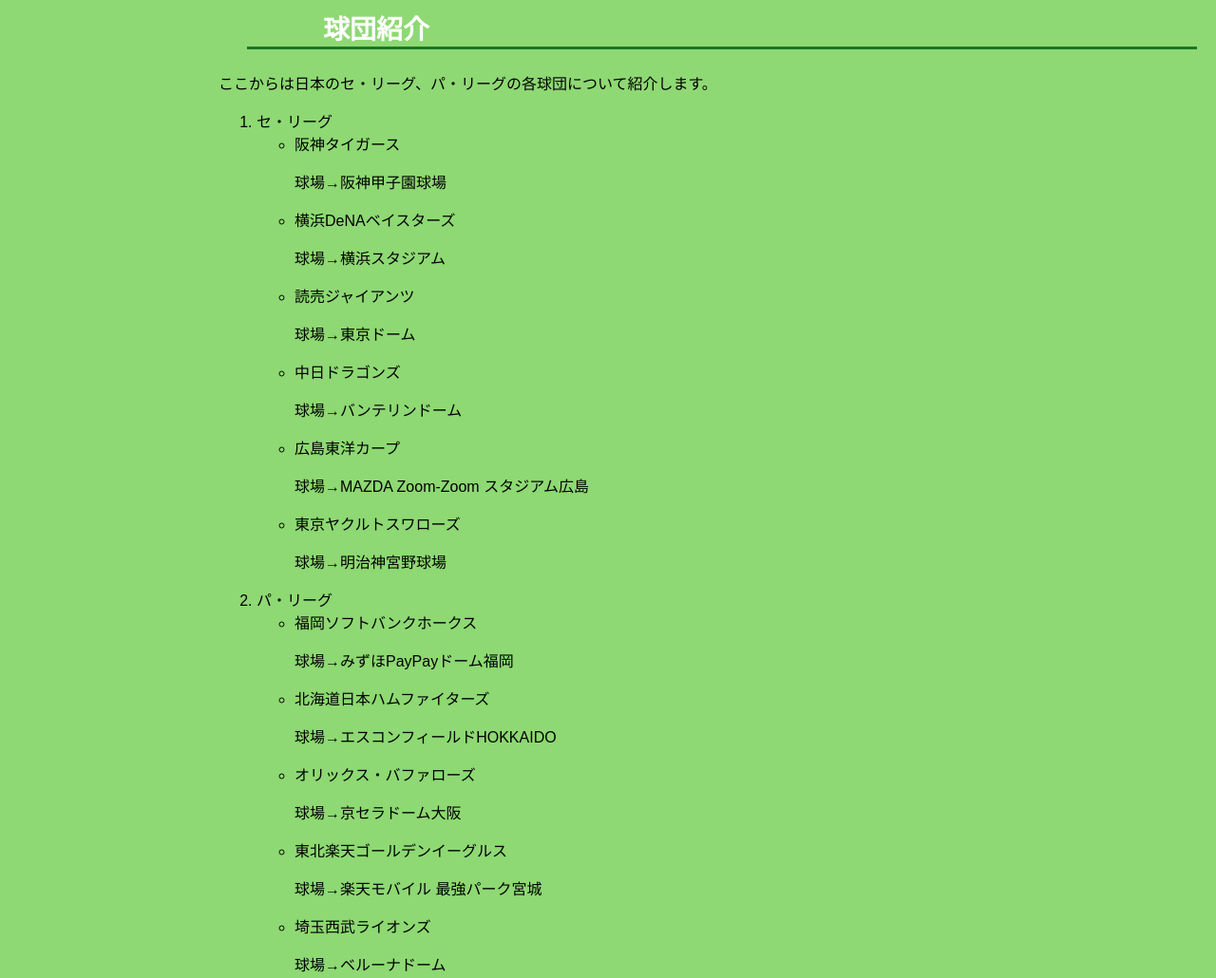
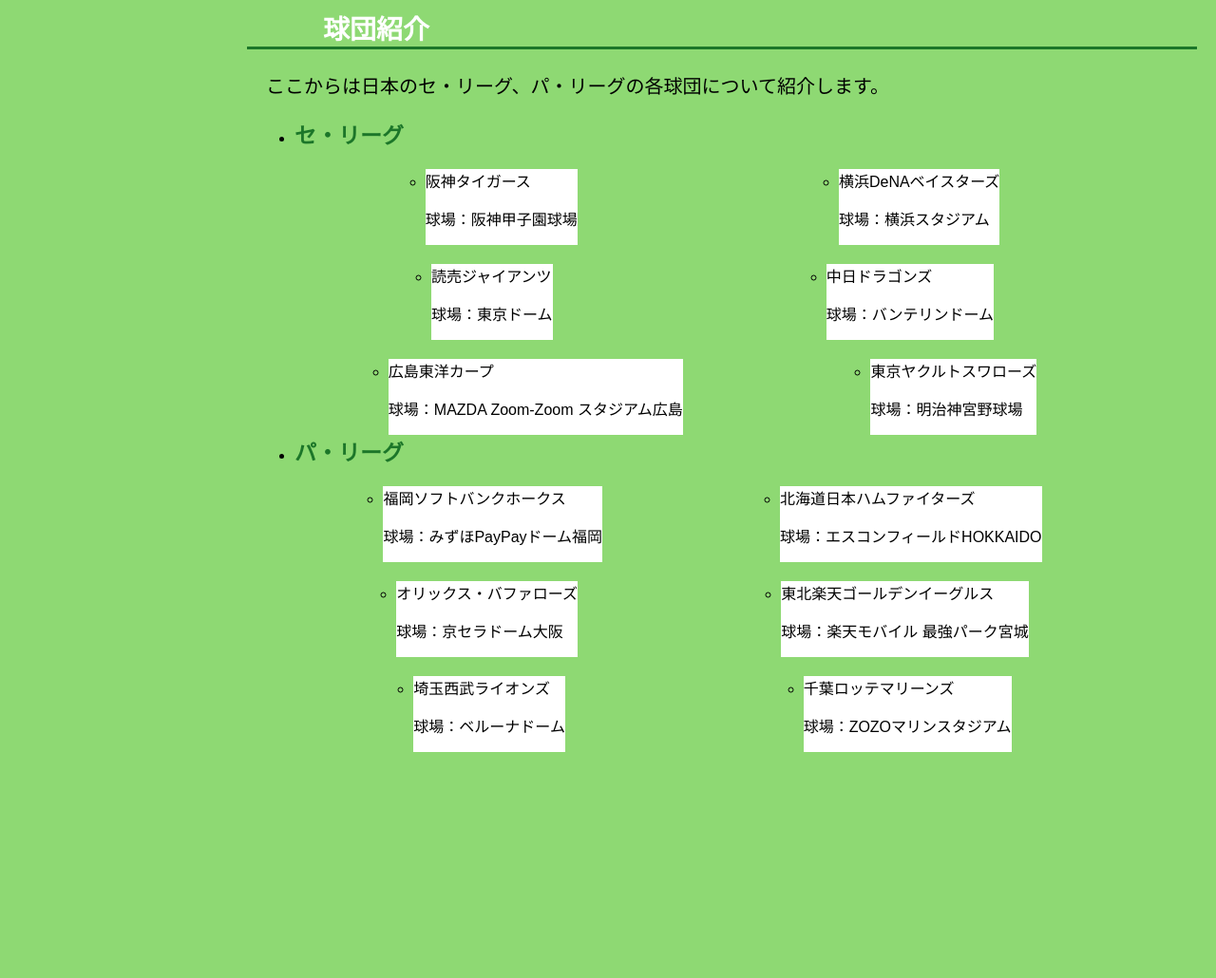
Before and after one commit to 1F10260013/cs1-2026-class8-team1-project, a plain HTML site: page baseball.html in a window 1280 px wide. Shown: the part 2440-3470 px from the top of the page at 95% size. After the commit the page ends 3248 px from the top, so only its background shows below. Drawn offline with Linux system fonts and the light colour scheme.

Commit message:
baseball.cssを変更
球団紹介で配置を変更しました。

```diff
--- a/baseball.css
+++ b/baseball.css
@@ -87,3 +87,32 @@
     padding-left: 20px;
     font-weight: bold;
 }
+
+#baseball_team>p{
+    padding-left: 50px;
+    font-size: 20px;
+}
+
+.league{
+    font-size: 23px;
+    font-weight: bold;
+    color: #1C7629;
+}
+
+#kyuudan{
+    padding-left: 80px;
+}
+
+/*球団一覧*/
+.name li{
+    background-color: white;
+    margin-top: 20px;
+    position: relative;
+    right: 40px;
+}
+
+.team{
+    display: flex;
+    flex-direction: row;
+    justify-content: space-around;
+}
--- a/baseball.html
+++ b/baseball.html
@@ -85,52 +85,64 @@
     <div id="baseball_team" class="content">
         <h2 class="text_white title"><section id=kyuudanpage>球団紹介</section></h2>
         <p>ここからは日本のセ・リーグ、パ・リーグの各球団について紹介します。</p>
-        <ol>
-            <li>セ・リーグ
-                <ul>
+        <ul id="kyuudan">
+            <li><span class='league'>セ・リーグ</span>
+                <ul class="name">
+                    <div class="team">
                    <li>阪神タイガース
-                    <p>球場→阪神甲子園球場</p>
+                        <p>球場：阪神甲子園球場</p>
                    </li>
                    <li>横浜DeNAベイスターズ
-                    <p>球場→横浜スタジアム</p>
+                        <p>球場：横浜スタジアム</p>
                    </li>
+                    </div>
+                    <div class="team">
                     <li>読売ジャイアンツ
-                        <p>球場→東京ドーム</p>
+                        <p>球場：東京ドーム</p>
                     </li>
                     <li>中日ドラゴンズ
-                        <p>球場→バンテリンドーム</p>
+                        <p>球場：バンテリンドーム</p>
                     </li>
+                    </div>
+                    <div class="team">
                     <li>広島東洋カープ
-                        <p>球場→MAZDA Zoom-Zoom スタジアム広島</p>
+                        <p>球場：MAZDA Zoom-Zoom スタジアム広島</p>
                     </li>
                     <li>東京ヤクルトスワローズ
-                        <p>球場→明治神宮野球場</p>
+                        <p>球場：明治神宮野球場</p>
                     </li>
+                    </div>
                 </ul>
             </li>
-            <li>パ・リーグ
-                <ul>
+            <li><span class='league'>パ・リーグ</span>
+                <ul class="name">
+                    <div class="team">
                     <li>福岡ソフトバンクホークス
-                        <p>球場→みずほPayPayドーム福岡</p>
+                        <p>球場：みずほPayPayドーム福岡</p>
                     </li>
                     <li>北海道日本ハムファイターズ
-                        <p>球場→エスコンフィールドHOKKAIDO</p>
+                        <p>球場：エスコンフィールドHOKKAIDO</p>
                     </li>
+                    </div>
+                    <div class="team">
                     <li>オリックス・バファローズ
-                        <p>球場→京セラドーム大阪</p>
+                        <p>球場：京セラドーム大阪</p>
                     </li>
                     <li>東北楽天ゴールデンイーグルス
-                        <p>球場→楽天モバイル 最強パーク宮城</p>
+                        <p>球場：楽天モバイル 最強パーク宮城</p>
                     </li>
+                    </div>
+                    <div class="team">
                     <li>埼玉西武ライオンズ
-                        <p>球場→ベルーナドーム</p>
+                        <p>球場：ベルーナドーム</p>
                     </li>
                     <li>千葉ロッテマリーンズ
-                        <p>球場→ZOZOマリンスタジアム</p>
+                        <p>球場：ZOZOマリンスタジアム</p>
                     </li>
+                    </div>
                 </ul>
             </li>
-        </ol>
+        </ul>
     </div>
 </body>
 </html>
```
